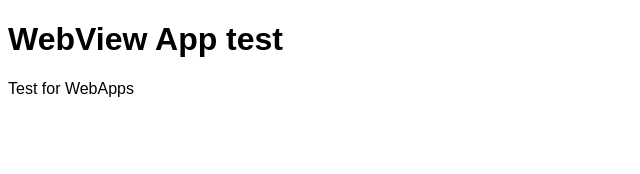
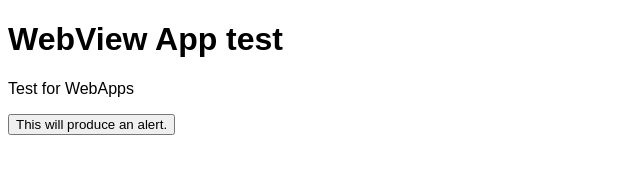
Before and after one commit to Rolando-Zarate/webapp-example-page, a plain HTML site: page index.html in a window 1280 px wide. Shown: the whole page, without its empty margins (0-640 px from the left). Drawn offline with Linux system fonts and the light colour scheme.

Commit message:
Update index.html

```diff
--- a/index.html
+++ b/index.html
@@ -7,9 +7,15 @@
 				font-family:arial;
 			}
 		</style>
+		<script>
+			function alertMessage(){
+				alert("Test message");
+			}
+		</script>
 	</head>
 	<body>
 		<h1>WebView App test</h1>
 		<p>Test for WebApps</p>
+		<button onclick="alertMessage()">This will produce an alert.</button>
 	</body>
 </html>
```
